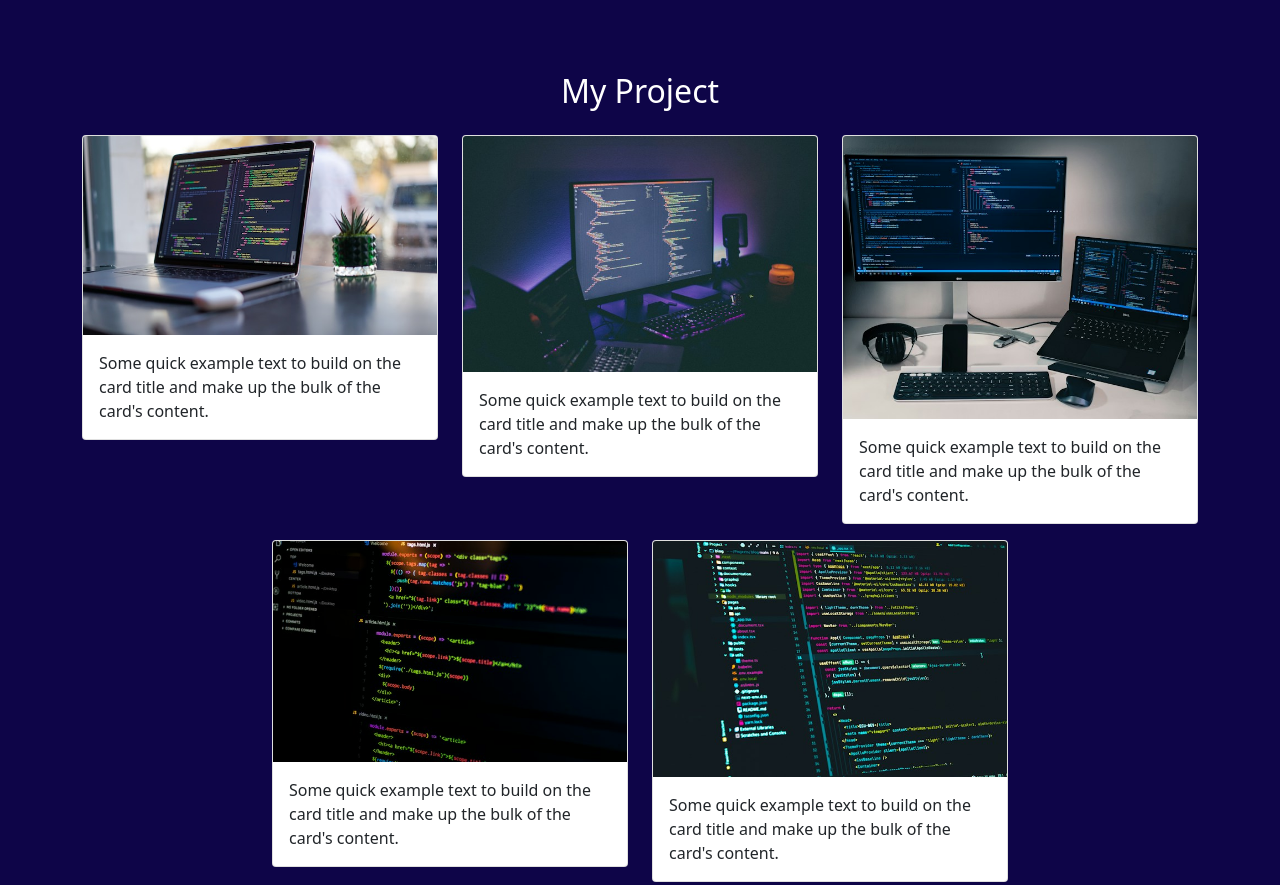
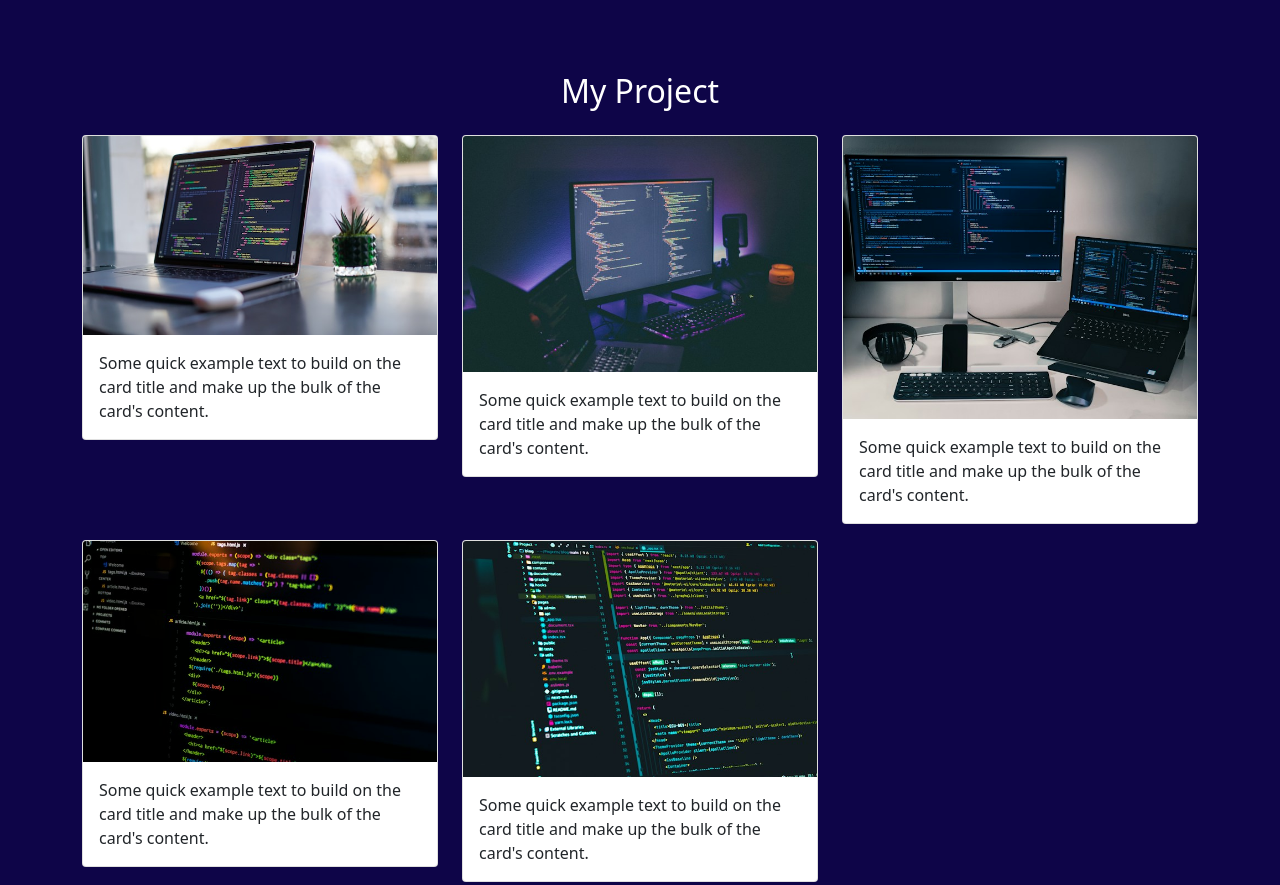
Before and after one commit to alfrdzqt/syera-al-faridzi.github.io, a plain HTML site: page index.html in a window 1280 px wide. Shown: the part 1320-2205 px from the top of the page. Drawn offline with nearby package versions, Linux system fonts and the light colour scheme.

Commit message:
menambahkan file index html

```diff
--- a/index.html
+++ b/index.html
@@ -64,6 +64,7 @@
       </div>
     </nav>
     <!-- akhir navbar -->
+
     <!-- jumbotron -->
     <section class="jumbotron text-center" id="home">
       <img
@@ -132,7 +133,7 @@
             <h2 id="white-h2">My Project</h2>
           </div>
         </div>
-        <div class="row justify-content-center">
+        <div class="row justify_github-pages-challenge-alfrdzqt-content-center">
           <div class="col-md-4 mb-3">
             <div class="card">
               <img src="/img/1.jpg" class="card-img-top" alt="project1" />
```
